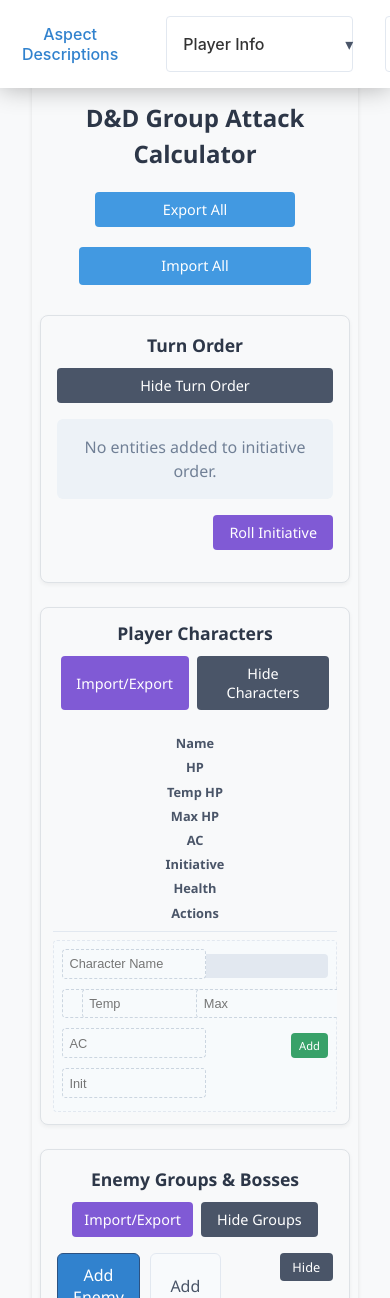
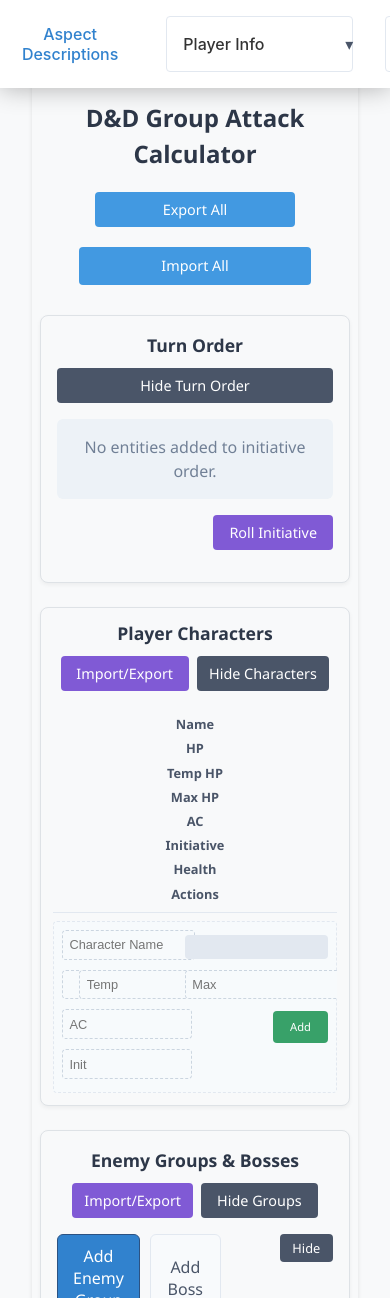
Before and after one commit to oguru/DnD-Tools, a React (Vite) app: page /group-attack in a window 390 px wide. Shown: the top 1298 px of the page. Built offline with nearby package versions, Linux system fonts and the light colour scheme.

Commit message:
aoe and target style fix

```diff
--- a/src/components/CharacterSection.jsx
+++ b/src/components/CharacterSection.jsx
@@ -186,14 +186,14 @@
         <h3>Player Characters</h3>
         <div className="character-buttons">
           <button
-            className="import-export-button"
+            className="btn import-export-button"
             onClick={toggleModal}
             title="Import/Export Data"
           >
             Import/Export
           </button>
           <button
-            className="toggle-section-button"
+            className="btn toggle-section-button"
             onClick={() => toggleSection('characters')}
           >
             {expandedSections.characters ? 'Hide Characters' : 'Show Characters'}
@@ -201,14 +201,14 @@
           {characters.length > 0 && (
             <>
               <button
-                className="reset-characters-button"
+                className="btn reset-characters-button"
                 onClick={resetCharacters}
                 title="Reset all character HP to max"
               >
                 Reset HP
               </button>
               <button
-                className="clear-temp-hp-button"
+                className="btn clear-temp-hp-button"
                 onClick={clearTemporaryHitPoints}
                 title="Clear all temporary hit points"
               >
@@ -325,22 +325,41 @@
                   <div className="character-actions">
                     {!isEmpty && (
                       <>
+                        {isTargeted ? (
+                          <div className="target-buttons-container">
+                            <button
+                              className="btn cancel-target-button"
+                              onClick={() => setTargetEntity(null)}
+                              title="Cancel targeting"
+                            >
+                              ×
+                            </button>
+                            <button
+                              className="btn scroll-to-damage-button"
+                              onClick={() => scrollToDamageSection()}
+                              title="Scroll to damage section"
+                            >
+                              ↓
+                            </button>
+                          </div>
+                        ) : (
+                          <button
+                            className="btn target-button"
+                            onClick={() => handleSetCharacterAsTarget(character)}
+                            title="Set as target"
+                          >
+                            Target
+                          </button>
+                        )}
                         <button
-                          className={`target-button ${isTargeted ? 'active' : ''}`}
-                          onClick={() => handleSetCharacterAsTarget(character)}
-                          title={isTargeted ? "Scroll to damage application" : "Set as target"}
-                        >
-                          {isTargeted ? "Scroll to Damage" : "Target"}
-                        </button>
-                        <button
-                          className={`aoe-button ${character.inAoe ? 'active' : ''}`}
+                          className={`btn aoe-button ${character.inAoe ? 'active' : ''}`}
                           onClick={(e) => handleToggleCharacterAoe(e, character.id)}
                           title={character.inAoe ? "Remove from AoE" : "Add to AoE"}
                         >
-                          {character.inAoe ? "In AoE" : "Add to AoE"}
+                          {character.inAoe ? "-AOE" : "+AOE"}
                         </button>
                         <button
-                          className="remove-character-button"
+                          className="btn remove-character-button"
                           onClick={() => handleRemoveCharacter(character.id)}
                           title="Remove Character"
                         >
@@ -350,7 +369,7 @@
                     )}
                     {isEmpty && (
                       <button
-                        className="add-character-button"
+                        className="btn add-character-button"
                         onClick={handleAddNewCharacter}
                         title="Add New Character"
                       >
@@ -365,7 +384,7 @@
 
           {!visibleCharacters().some(char => !char.name) && (
             <button
-              className="add-character-button-large"
+              className="btn add-character-button-large"
               onClick={handleAddNewCharacter}
             >
               Add New Character
--- a/src/styles/CharacterSection.css
+++ b/src/styles/CharacterSection.css
@@ -102,7 +102,7 @@
 
 .characters-header {
   display: grid;
-  grid-template-columns: 1.5fr 0.7fr 0.7fr 0.7fr 0.5fr 0.7fr 1.5fr 0.8fr;
+  grid-template-columns: 1.5fr 0.6fr 0.6fr 0.6fr 0.4fr 0.6fr 1.8fr 0.9fr;
   gap: 0.5rem;
   font-weight: 600;
   color: #4a5568;
@@ -112,7 +112,7 @@
 
 .character-row {
   display: grid;
-  grid-template-columns: 1.5fr 0.7fr 0.7fr 0.7fr 0.5fr 0.7fr 1.5fr 0.8fr;
+  grid-template-columns: 1.5fr 0.6fr 0.6fr 0.6fr 0.4fr 0.6fr 1.8fr 0.9fr;
   gap: 0.5rem;
   padding: 0.5rem;
   border-radius: 4px;
@@ -165,6 +165,10 @@
   box-shadow: 0 0 0 3px rgba(66, 153, 225, 0.2);
 }
 
+.character-field input[type="number"] {
+  padding-right: 0.25rem;
+}
+
 .empty-field {
   border: 1px dashed #cbd5e0 !important;
   background-color: #f7fafc !important;
@@ -175,11 +179,17 @@
   background-color: #e2e8f0;
   border-radius: 4px;
   overflow: hidden;
+  position: relative;
+  width: 100%;
 }
 
 .character-health-bar {
   height: 100%;
   transition: width 0.3s, background-color 0.3s;
+  position: absolute;
+  left: 0;
+  top: 0;
+  min-width: 4px; /* Ensure very low HP still shows a sliver of color */
 }
 
 /* Health status colors */
@@ -197,27 +207,104 @@
   display: flex;
   gap: 0.25rem;
   justify-content: flex-end;
+  width: 100%;
+  min-height: 32px; /* Ensure consistent height */
 }
 
-.target-button,
-.add-character-button,
-.aoe-button {
+/* Common button styles */
+.btn {
+  color: white;
+  border: none;
+  border-radius: 4px;
+  font-size: 0.8rem;
+  cursor: pointer;
+  transition: background-color 0.2s;
+  white-space: nowrap;
+  overflow: hidden;
+  text-overflow: ellipsis;
+  padding: 0.4rem 0.5rem;
+  display: flex;
+  align-items: center;
+  justify-content: center;
+}
+
+.target-buttons-container {
+  display: flex;
+  gap: 2px;
+  width: 65px; /* Fixed width to match target button */
+}
+
+.target-button {
+  width: 65px; /* Fixed width */
   background-color: #4299e1;
   color: white;
   border: none;
   border-radius: 4px;
-  padding: 0.4rem 0.6rem;
+  padding: 0.4rem 0.5rem;
   font-size: 0.8rem;
   cursor: pointer;
   transition: background-color 0.2s;
+  white-space: nowrap;
+  overflow: hidden;
+  text-overflow: ellipsis;
+  text-align: center;
 }
 
 .target-button:hover {
   background-color: #3182ce;
 }
 
-.target-button.active {
+.cancel-target-button,
+.scroll-to-damage-button {
+  flex: 1;
+  padding: 0.4rem 0.25rem;
+  border: none;
+  border-radius: 4px;
+  font-size: 0.8rem;
+  cursor: pointer;
+  transition: background-color 0.2s;
+  color: white;
+  text-align: center;
+}
+
+.cancel-target-button {
+  background-color: #e53e3e;
+}
+
+.cancel-target-button:hover {
+  background-color: #c53030;
+}
+
+.scroll-to-damage-button {
   background-color: #2c5282;
+}
+
+.scroll-to-damage-button:hover {
+  background-color: #2a4365;
+}
+
+.add-character-button,
+.aoe-button {
+  width: 55px; /* Fixed width */
+  color: white;
+  border: none;
+  border-radius: 4px;
+  padding: 0.4rem 0.5rem;
+  font-size: 0.8rem;
+  cursor: pointer;
+  transition: background-color 0.2s;
+  white-space: nowrap;
+  overflow: hidden;
+  text-overflow: ellipsis;
+  text-align: center;
+}
+
+.add-character-button {
+  background-color: #38a169;
+}
+
+.add-character-button:hover {
+  background-color: #2f855a;
 }
 
 .aoe-button {
@@ -232,23 +319,19 @@
   background-color: #553c9a;
 }
 
-.add-character-button {
-  background-color: #38a169;
-}
-
-.add-character-button:hover {
-  background-color: #2f855a;
-}
-
 .remove-character-button {
+  width: 30px; /* Fixed width */
   background-color: #e53e3e;
   color: white;
   border: none;
   border-radius: 4px;
-  padding: 0.4rem 0.6rem;
+  padding: 0.4rem 0.25rem;
   font-size: 1rem;
   cursor: pointer;
   transition: background-color 0.2s;
+  display: flex;
+  justify-content: center;
+  align-items: center;
 }
 
 .remove-character-button:hover {
@@ -272,11 +355,11 @@
 /* Responsive adjustments */
 @media (max-width: 768px) {
   .characters-header {
-    grid-template-columns: 1.5fr 0.7fr 0.7fr 0.7fr 0.5fr 0.7fr 1.5fr 0.8fr;
+    grid-template-columns: 1.5fr 0.6fr 0.6fr 0.6fr 0.4fr 0.6fr 1.8fr 0.9fr;
   }
 
   .character-row {
-    grid-template-columns: 1.5fr 0.7fr 0.7fr 0.7fr 0.5fr 0.7fr 1.5fr 0.8fr;
+    grid-template-columns: 1.5fr 0.6fr 0.6fr 0.6fr 0.4fr 0.6fr 1.8fr 0.9fr;
   }
 
   .character-field input {
@@ -286,9 +369,30 @@
 
   .target-button,
   .remove-character-button,
+  .add-character-button,
+  .aoe-button,
+  .cancel-target-button,
+  .scroll-to-damage-button {
+    padding: 0.3rem 0.4rem;
+    font-size: 0.7rem;
+  }
+
+  /* Maintain fixed widths even on smaller screens */
+  .target-button {
+    width: 65px;
+  }
+
+  .target-buttons-container {
+    width: 65px;
+  }
+
+  .aoe-button,
   .add-character-button {
-    padding: 0.3rem 0.5rem;
-    font-size: 0.7rem;
+    width: 55px;
+  }
+
+  .remove-character-button {
+    width: 30px;
   }
 }
 
```
